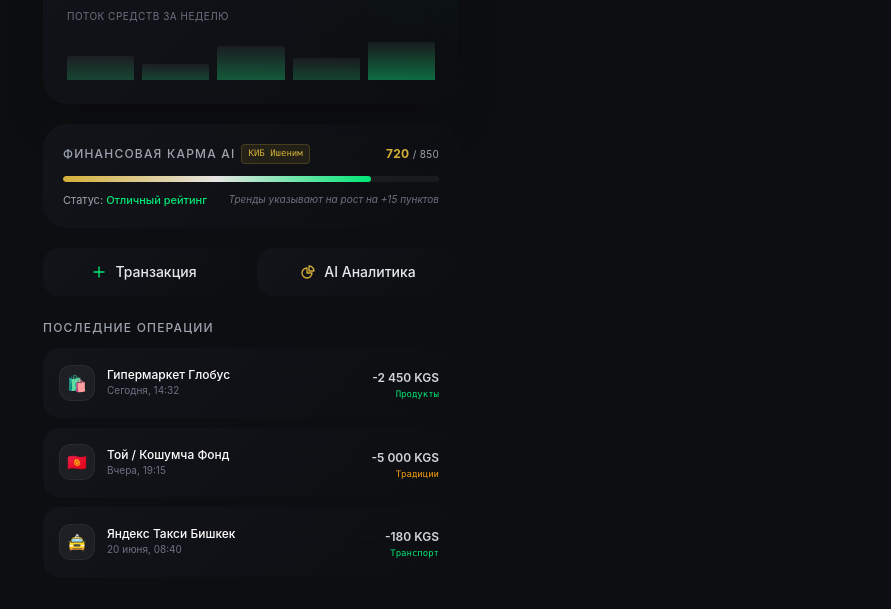
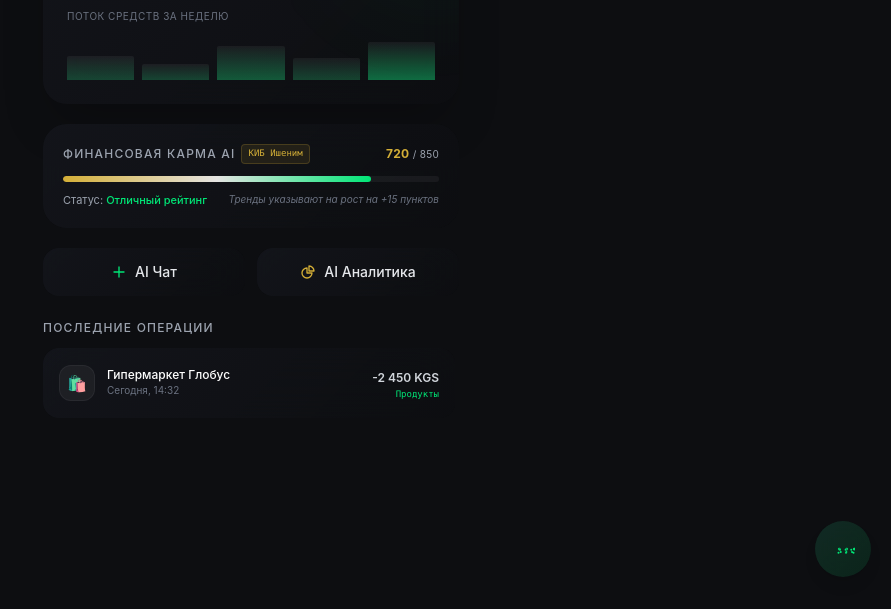
Before and after one commit to Eris-Dora/FinTech.er1s, a plain HTML site: page index.html in a window 1280 px wide. Shown: the part 193-802 px from the top of the page, without its empty margins (389-1280 px from the left). Drawn offline with nearby package versions, Linux system fonts and the light colour scheme.

Commit message:
Refactor index.html by cleaning up comments and labels
Removed comments and adjusted button labels for clarity.

```diff
--- a/index.html
+++ b/index.html
@@ -4,7 +4,6 @@
     <meta charset="UTF-8">
     <meta name="viewport" content="width=device-width, initial-scale=1.0, maximum-scale=1.0, user-scalable=no">
     <title>FIN TEX AI — Premium FinTech Assistant</title>
-    <!-- Tailwind CSS for rapid premium styling -->
     <script src="https://cdn.tailwindcss.com"></script>
     <script>
         tailwind.config = {
@@ -26,29 +25,31 @@
         }
     </script>
     <style>
-        /* Custom Smooth Transitions & Glassmorphism */
         .glass-card {
             background: linear-gradient(135deg, rgba(22, 24, 31, 0.7) 0%, rgba(13, 14, 17, 0.8) 100%);
             backdrop-filter: blur(20px);
-            -webkit-backdrop-filter: blur(20px);
             border: 1px solid var(--tw-colors-glassBorder);
         }
-        .tap-active:active {
-            transform: scale(0.97);
-            transition: transform 0.1s ease-out;
+        .tap-active:active { transform: scale(0.97); transition: transform 0.1s ease-out; }
+        ::-webkit-scrollbar { width: 0px; background: transparent; }
+        @keyframes pulse-slow { 0%, 100% { opacity: 0.2; } 50% { opacity: 0.4; } }
+        .animate-pulse-slow { animation: pulse-slow 2s cubic-bezier(0.4, 0, 0.6, 1) infinite; }
+        .ai-float-chat-btn {
+            position: fixed;
+            bottom: 30px;
+            right: 20px;
+            z-index: 50;
         }
-        /* Custom Scrollbar for premium feel */
-        ::-webkit-scrollbar {
-            width: 0px;
-            background: transparent;
-        }
-        /* Pulse Animation for Skeleton Loader */
-        @keyframes pulse-slow {
-            0%, 100% { opacity: 0.2; }
-            50% { opacity: 0.4; }
-        }
-        .animate-pulse-slow {
-            animation: pulse-slow 2s cubic-bezier(0.4, 0, 0.6, 1) infinite;
+        .chat-modal {
+            position: fixed;
+            bottom: 100px;
+            right: 20px;
+            width: 360px;
+            height: 500px;
+            z-index: 51;
+            border-radius: 20px;
+            overflow: hidden;
+            box-shadow: 0 20px 60px rgba(0, 230, 118, 0.2);
         }
     </style>
 </head>
@@ -62,7 +63,6 @@
             <div class="flex items-center gap-3">
                 <div class="w-10 h-10 rounded-full bg-gradient-to-tr from-goldPremium to-platinum p-[1px] tap-active">
                     <div class="w-full h-full rounded-full bg-slateDark flex items-center justify-center overflow-hidden">
-                        <!-- Иконка профиля / Инициалы -->
                         <span class="text-xs font-bold tracking-wider text-platinum">AA</span>
                     </div>
                 </div>
@@ -77,7 +77,7 @@
 
             <button class="w-10 h-10 rounded-full glass-card flex items-center justify-center border border-white/5 tap-active relative">
                 <svg xmlns="http://www.w3.org/2000/svg" fill="none" viewBox="0 0 24 24" stroke-width="1.5" stroke="currentColor" class="w-5 h-5 text-gray-300">
-                    <path stroke-linecap="round" stroke-linejoin="round" d="M14.857 17.082a23.848 23.848 0 005.454-1.31A8.967 8.967 0 0118 9.75v-.7V9A6 6 0 006 9v.75a8.967 8.967 0 01-2.312 6.022c1[...]"></path>
+                    <path stroke-linecap="round" stroke-linejoin="round" d="M14.857 17.082a23.848 23.848 0 005.454-1.31A8.967 8.967 0 0118 9.75v-.7V9A6 6 0 006 9v.75a8.967 8.967 0 01-2.312 6.022c1.733.64 3.56 1.085 5.455 1.31m5.714 0a24.255 24.255 0 01-5.714 0m5.714 0a3 3 0 11-5.714 0" />
                 </svg>
                 <span class="absolute top-3 right-3 w-1.5 h-1.5 bg-emeraldNeon rounded-full"></span>
             </button>
@@ -85,7 +85,6 @@
 
         <!-- MAIN WALLET CARD -->
         <section class="glass-card rounded-3xl p-6 mb-5 relative overflow-hidden shadow-2xl border border-white/10">
-            <!-- Background Glow for Premium Effect -->
             <div class="absolute -right-10 -top-10 w-32 h-32 bg-emeraldNeon/10 rounded-full blur-3xl pointer-events-none"></div>
 
             <div class="flex justify-between items-start mb-4">
@@ -98,11 +97,9 @@
                 <span class="text-lg font-medium text-emeraldNeon">KGS</span>
             </div>
 
-            <!-- Micro-chart (Weekly Cash Flow) -->
             <div class="mt-2">
                 <p class="text-[10px] text-gray-500 mb-2 uppercase tracking-wider">Поток средств за неделю</p>
                 <div class="h-12 flex items-end gap-2 pt-2 relative">
-                    <!-- Skeleton chart lines representation -->
                     <div class="w-full h-[60%] bg-white/5 rounded-t-sm relative overflow-hidden">
                         <div class="absolute bottom-0 left-0 right-0 h-full bg-gradient-to-t from-emeraldNeon/20 to-transparent"></div>
                     </div>
@@ -122,7 +119,7 @@
             </div>
         </section>
 
-        <!-- AI FINANCIAL KARMA / CREDIT SCORE METER -->
+        <!-- AI FINANCIAL KARMA -->
         <section class="glass-card rounded-3xl p-5 mb-5 border border-white/5 relative">
             <div class="flex justify-between items-center mb-3">
                 <div class="flex items-center gap-1.5">
@@ -132,7 +129,6 @@
                 <span class="text-xs font-bold text-goldPremium tracking-wide">720 <span class="text-[10px] text-gray-400 font-normal">/ 850</span></span>
             </div>
 
-            <!-- Progress Bar / Minimal Arc representation -->
             <div class="w-full bg-white/5 h-1.5 rounded-full overflow-hidden mb-2.5">
                 <div class="h-full bg-gradient-to-r from-goldPremium via-platinum to-emeraldNeon rounded-full" style="width: 82%"></div>
             </div>
@@ -143,15 +139,15 @@
             </div>
         </section>
 
-        <!-- QUICK ACTIONS (FLOATING FLOOD) -->
+        <!-- QUICK ACTIONS -->
         <section class="grid grid-cols-2 gap-3 mb-6">
-            <button class="glass-card rounded-2xl py-3.5 px-4 flex items-center justify-center gap-2 border border-white/5 tap-active text-sm font-medium text-gray-200 hover:text-white transition[...]">
+            <button onclick="openAIChat()" class="glass-card rounded-2xl py-3.5 px-4 flex items-center justify-center gap-2 border border-white/5 tap-active text-sm font-medium text-gray-200 hover:text-white transition-colors">
                 <svg xmlns="http://www.w3.org/2000/svg" fill="none" viewBox="0 0 24 24" stroke-width="2" stroke="currentColor" class="w-4 h-4 text-emeraldNeon">
                     <path stroke-linecap="round" stroke-linejoin="round" d="M12 4.5v15m7.5-7.5h-15" />
                 </svg>
-                Транзакция
+                AI Чат
             </button>
-            <button class="glass-card rounded-2xl py-3.5 px-4 flex items-center justify-center gap-2 border border-white/5 tap-active text-sm font-medium text-gray-200 hover:text-white transition[...]">
+            <button class="glass-card rounded-2xl py-3.5 px-4 flex items-center justify-center gap-2 border border-white/5 tap-active text-sm font-medium text-gray-200 hover:text-white transition-colors">
                 <svg xmlns="http://www.w3.org/2000/svg" fill="none" viewBox="0 0 24 24" stroke-width="2" stroke="currentColor" class="w-4 h-4 text-goldPremium">
                     <path stroke-linecap="round" stroke-linejoin="round" d="M10.5 6a7.5 7.5 0 107.5 7.5h-7.5V6z" />
                     <path stroke-linecap="round" stroke-linejoin="round" d="M13.5 10.5H21A7.5 7.5 0 0013.5 3v7.5z" />
@@ -160,19 +156,15 @@
             </button>
         </section>
 
-        <!-- RECENT ACTIVITIES & INTERACTIVE TRIGGERS -->
+        <!-- RECENT ACTIVITIES -->
         <section class="flex-1 flex flex-col min-h-0">
             <h3 class="text-xs font-medium text-gray-400 uppercase tracking-widest mb-3">Последние операции</h3>
 
             <div class="space-y-2.5 overflow-y-auto pr-1 flex-1">
-
-                <!-- TRANSACTION ITEM 1 (WITH PROGRESSIVE DISCLOSURE) -->
                 <div class="glass-card rounded-2xl overflow-hidden transition-all duration-3xl border border-white/5">
-                    <div onclick="toggleAccordion('tips-1')" class="p-4 flex items-center justify-between tap-active cursor-pointer">
+                    <div class="p-4 flex items-center justify-between tap-active">
                         <div class="flex items-center gap-3">
-                            <div class="w-9 h-9 rounded-xl bg-white/5 flex items-center justify-center border border-white/5 text-base">
-                                🛍️
-                            </div>
+                            <div class="w-9 h-9 rounded-xl bg-white/5 flex items-center justify-center border border-white/5 text-base">🛍️</div>
                             <div>
                                 <h4 class="text-xs font-medium text-white">Гипермаркет Глобус</h4>
                                 <p class="text-[10px] text-gray-500">Сегодня, 14:32</p>
@@ -183,76 +175,32 @@
                             <p class="text-[9px] text-emeraldNeon font-mono">Продукты</p>
                         </div>
                     </div>
-                    <!-- Accordion Content (AI Tip) -->
-                    <div id="tips-1" class="hidden bg-white/[0.02] border-t border-white/5 px-4 py-3 text-[11px] text-gray-400 space-y-1.5">
-                        <div class="flex items-center gap-1 text-goldPremium font-medium">
-                            <span>✨ AI Совет:</span>
-                        </div>
-                        <p>Расходы на категорию «Продукты» в норме. Стабильные безналичные оплаты в крупных сетях поз�[...]</p>
-                    </div>
                 </div>
-
-                <!-- TRANSACTION ITEM 2 (WITH PROGRESSIVE DISCLOSURE - TOY FUND) -->
-                <div class="glass-card rounded-2xl overflow-hidden transition-all duration-3xl border border-white/5">
-                    <div onclick="toggleAccordion('tips-2')" class="p-4 flex items-center justify-between tap-active cursor-pointer">
-                        <div class="flex items-center gap-3">
-                            <div class="w-9 h-9 rounded-xl bg-white/5 flex items-center justify-center border border-white/5 text-base">
-                                🇰🇬
-                            </div>
-                            <div>
-                                <h4 class="text-xs font-medium text-white">Той / Кошумча Фонд</h4>
-                                <p class="text-[10px] text-gray-500">Вчера, 19:15</p>
-                            </div>
-                        </div>
-                        <div class="text-right">
-                            <span class="text-xs font-semibold text-gray-300">-5 000 KGS</span>
-                            <p class="text-[9px] text-amber-500 font-mono">Традиции</p>
-                        </div>
-                    </div>
-                    <!-- Accordion Content (AI Tip) -->
-                    <div id="tips-2" class="hidden bg-white/[0.02] border-t border-white/5 px-4 py-3 text-[11px] text-gray-400 space-y-1.5">
-                        <div class="flex items-center gap-1 text-goldPremium font-medium">
-                            <span>✨ Анализ влияния на КИБ «Ишеним»:</span>
-                        </div>
-                        <p>Крупные нерегулярные наличные расходы (Кошумча) могут временно снизить свободный кэш-флоу. [...]</p>
-                    </div>
-                </div>
-
-                <!-- TRANSACTION ITEM 3 -->
-                <div class="glass-card rounded-2xl overflow-hidden border border-white/5">
-                    <div class="p-4 flex items-center justify-between tap-active">
-                        <div class="flex items-center gap-3">
-                            <div class="w-9 h-9 rounded-xl bg-white/5 flex items-center justify-center border border-white/5 text-base">
-                                🚖
-                            </div>
-                            <div>
-                                <h4 class="text-xs font-medium text-white">Яндекс Такси Бишкек</h4>
-                                <p class="text-[10px] text-gray-500">20 июня, 08:40</p>
-                            </div>
-                        </div>
-                        <div class="text-right">
-                            <span class="text-xs font-semibold text-gray-300">-180 KGS</span>
-                            <p class="text-[9px] text-emeraldNeon font-mono">Транспорт</p>
-                        </div>
-                    </div>
-                </div>
-
             </div>
         </section>
-
     </div>
 
-    <!-- Interactive Script for Progressive Disclosure -->
+    <!-- Floating AI Chat Button -->
+    <button onclick="openAIChat()" class="ai-float-chat-btn w-14 h-14 rounded-full glass-card flex items-center justify-center border border-emeraldNeon/50 shadow-lg hover:shadow-emeraldNeon/50 transition tap-active group">
+        <div class="absolute inset-0 rounded-full bg-emeraldNeon/10 group-hover:bg-emeraldNeon/20 transition"></div>
+        <svg xmlns="http://www.w3.org/2000/svg" fill="none" viewBox="0 0 24 24" stroke-width="2" stroke="currentColor" class="w-6 h-6 text-emeraldNeon relative z-10">
+            <path stroke-linecap="round" stroke-linejoin="round" d="M8.625 12a.375.375 0 11-.75 0 .375.375 0 01.75 0zm7.5 0a.375.375 0 11-.75 0 .375.375 0 01.75 0zm7.5 0a.375.375 0 11-.75 0 .375.375 0 01.75 0M9 12.75h.008v.008H9v-.008zm5.625 0h.008v.008h-.008v-.008zm5.625 0h.008v.008h-.008v-.008M9.75 15h.008v.008H9.75v-.008zm5.625 0h.008v.008h-.008v-.008zm5.625 0h.008v.008h-.008v-.008M7.5 15.75h.008v.008H7.5v-.008zm7.5 0h.008v.008h-.008v-.008zm7.5 0h.008v.008h-.008v-.008" />
+        </svg>
+    </button>
+
+    <!-- Chat Modal -->
+    <iframe id="chatModal" class="chat-modal glass-card hidden" style="border: 1px solid var(--tw-colors-glassBorder);"></iframe>
+
     <script>
-        function toggleAccordion(id) {
-            const content = document.getElementById(id);
-            if (content.classList.contains('hidden')) {
-                content.classList.remove('hidden');
-                content.classList.add('block', 'animate-fadeIn');
-            } else {
-                content.classList.remove('block');
-                content.classList.add('hidden');
-            }
+        function openAIChat() {
+            const modal = document.getElementById('chatModal');
+            modal.classList.remove('hidden');
+            modal.src = 'ai-chat.html';
+        }
+
+        function closeChat() {
+            const modal = document.getElementById('chatModal');
+            modal.classList.add('hidden');
         }
     </script>
 </body>
```
